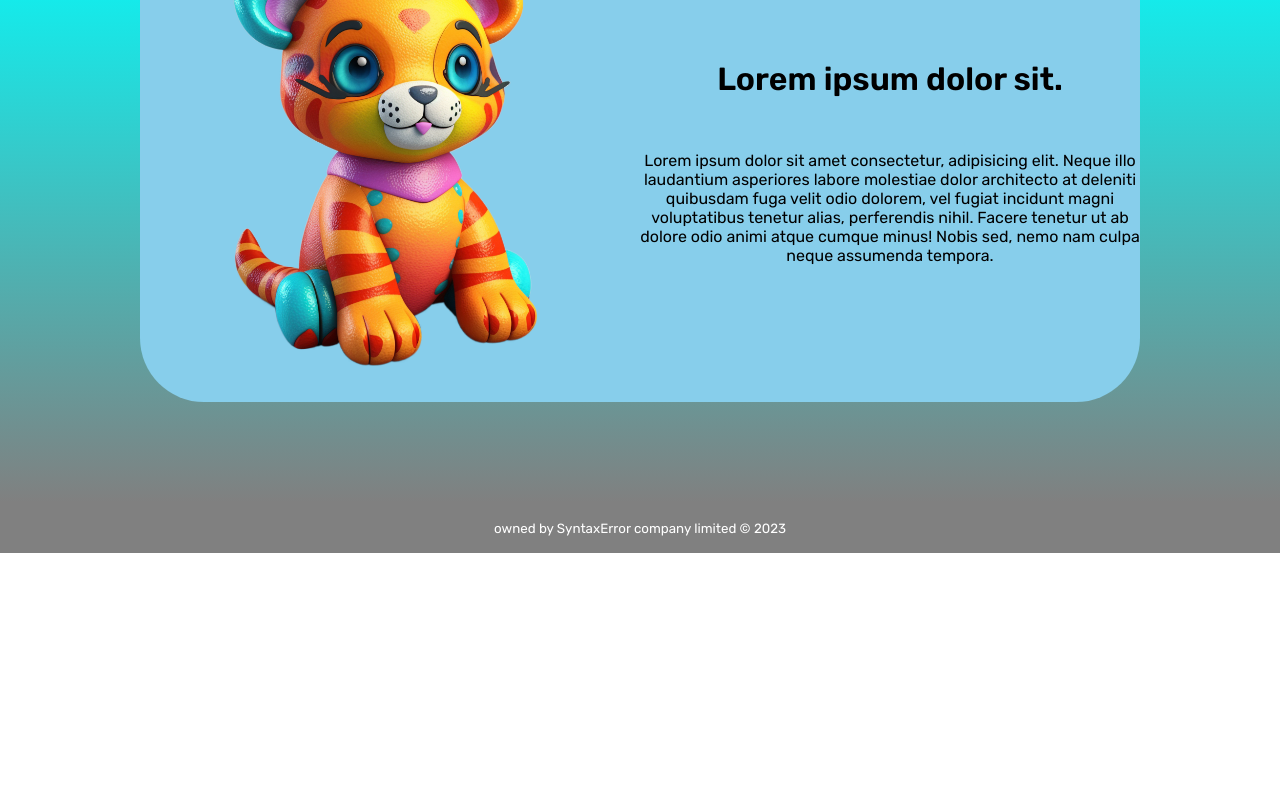
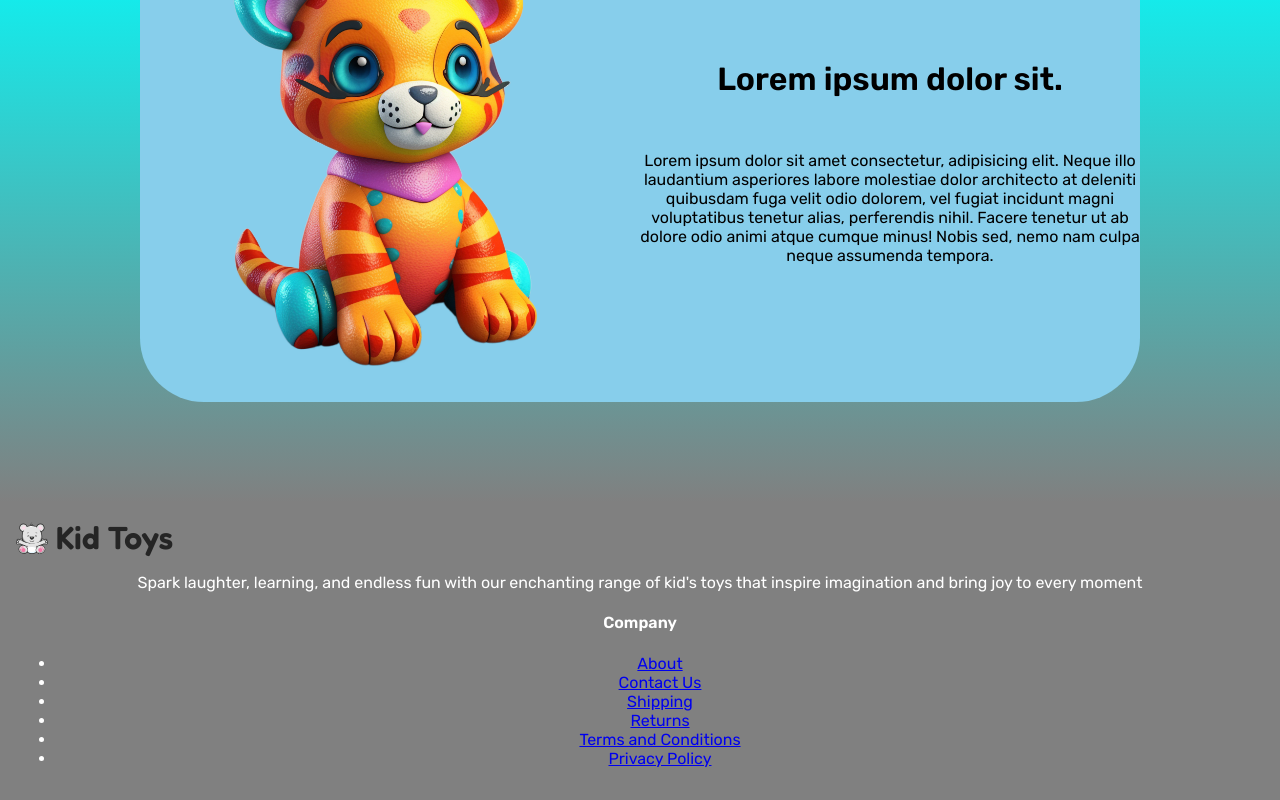
Before and after one commit to z0bla/kid-toys-webapp, a React (Create React App) app: page / in a window 1280 px wide. Shown: the part 234-1034 px from the top of the page. Before the commit the page ends 800 px from the top, so only its background shows below. Built offline with nearby package versions, Linux system fonts and the light colour scheme.

Commit message:
Change footer content

```diff
--- a/src/components/Footer/index.tsx
+++ b/src/components/Footer/index.tsx
@@ -1,12 +1,42 @@
 import React from "react";
 
+import Logo from "../Logo";
 import styles from "./Footer.module.css";
 
 function Footer(): JSX.Element {
   const year = new Date().getFullYear();
   return (
     <footer className={styles.footer}>
-      <small>owned by SyntaxError company limited © {year}</small>
+      <Logo />
+      <p>
+        Spark laughter, learning, and endless fun with our enchanting range of
+        kid&apos;s toys that inspire imagination and bring joy to every moment
+      </p>
+      <div>
+        <h4>Company</h4>
+        <nav>
+          <ul>
+            <li>
+              <a href="#">About</a>
+            </li>
+            <li>
+              <a href="#">Contact Us</a>
+            </li>
+            <li>
+              <a href="#">Shipping</a>
+            </li>
+            <li>
+              <a href="#">Returns</a>
+            </li>
+            <li>
+              <a href="#">Terms and Conditions</a>
+            </li>
+            <li>
+              <a href="#">Privacy Policy</a>
+            </li>
+          </ul>
+        </nav>
+      </div>
     </footer>
   );
 }
```
